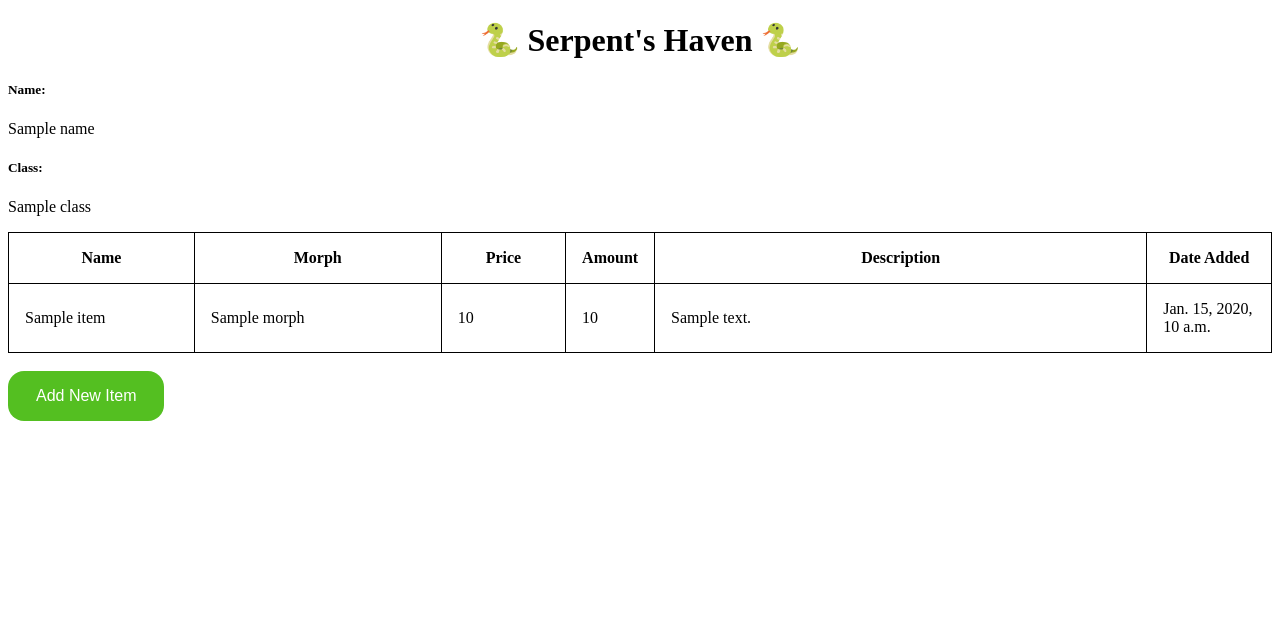
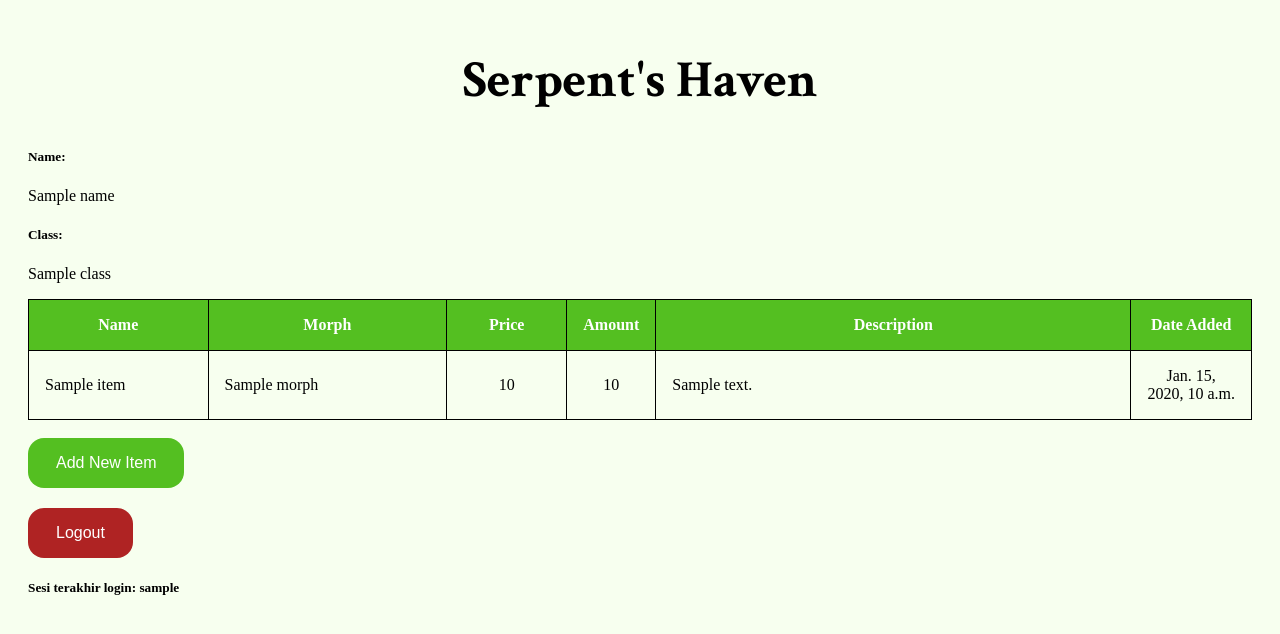
Before and after one commit to sabinamaritza/snakeInventory, a Django app: template main/templates/main.html in a window 1280 px wide. Shown: the top 634 px of the page. Run offline with Django 4.2, Linux system fonts and the light colour scheme; the template is opened without the code that fills it: most values are stand-ins (such as "Sample title", 1, 10 or a date in 2020).

Commit message:
added registration, login, logout

```diff
--- a/main/models.py
+++ b/main/models.py
@@ -1,7 +1,9 @@
 from django.db import models
+from django.contrib.auth.models import User
 
 # Create your models here.
 class Item(models.Model):
+    user = models.ForeignKey(User, on_delete=models.CASCADE)
     name = models.CharField(max_length=255)
     morph = models.CharField(max_length=255)
     price = models.IntegerField()
--- a/main/templates/main.html
+++ b/main/templates/main.html
@@ -1,7 +1,17 @@
 {% extends 'base.html' %}
 
 {% block content %}
+    <link rel="preconnect" href="https://fonts.googleapis.com">
+    <link rel="preconnect" href="https://fonts.gstatic.com" crossorigin>
+    <link href="https://fonts.googleapis.com/css2?family=Crimson+Text:wght@700&display=swap" rel="stylesheet">
+
     <style>
+        body {
+            background-color: #F7FFEF;
+            padding-left: 20px;
+            padding-right: 20px;
+        }
+
         table, th, td {
             width: 100%;
             border: 1px solid black;
@@ -9,43 +19,59 @@
             padding: 16px;
         }
 
+        table {
+            border-radius: 10px;
+        }
+
+        th {
+            background-color: #54BF21;
+            color: #FFF;
+        }
+
         h1 {
+            padding-top: 12px;
             text-align: center;
+            font-family: 'Crimson Text', serif;
+            font-size: 52px;
         }
 
          /* Set the percentage widths for each column */
         th:nth-child(1), td:nth-child(1) {
-            width: 15%; /* 20% for the first column */
+            width: 15%;
         }
 
         th:nth-child(2), td:nth-child(2) {
-            width: 20%; /* 15% for the second column */
+            width: 20%;
         }
 
         th:nth-child(3), td:nth-child(3) {
-            width: 10%; /* 15% for the third column */
+            width: 10%;
+            text-align: center;
         }
 
         th:nth-child(4), td:nth-child(4) {
-            width: 5%; /* 15% for the fourth column */
+            width: 5%;
+            text-align: center;
         }
 
         th:nth-child(5), td:nth-child(5) {
-            width: 40%; /* 20% for the fifth column */
+            width: 40%;
         }
 
         th:nth-child(6), td:nth-child(6) {
-            width: 10%; /* 15% for the sixth column */
+            width: 10%;
+            text-align: center;
         }
     </style>
 
-    <h1>🐍 Serpent's Haven 🐍</h1>
+    <h1>Serpent's Haven</h1>
 
     <h5>Name:</h5>
     <p>{{name}}</p>
 
     <h5>Class:</h5>
     <p>{{class}}</p>
+
 
     <table>
         <tr>
@@ -68,7 +94,6 @@
             </tr>
         {% endfor %}
     </table>
-
 <br />
 
 <style>
@@ -86,9 +111,14 @@
         font-style: normal;
         font-weight: 400;
         line-height: normal;
+        margin-bottom: 20px;
     }
     a {
         text-decoration: none;
+    }
+
+    a[href="{% url 'main:logout' %}"] .button-style {
+    background: #AF2323;
     }
 </style>
 
@@ -98,4 +128,12 @@
     </button>
 </a>
 
+<a href="{% url 'main:logout' %}">
+    <button class="button-style">
+        Logout
+    </button>
+</a>
+
+<h5>Sesi terakhir login: {{ last_login }}</h5>
+
 {% endblock content %}
--- a/main/urls.py
+++ b/main/urls.py
@@ -1,5 +1,6 @@
 from django.urls import path
-from main.views import show_main, create_item, show_xml, show_json, show_xml_by_id, show_json_by_id
+from main.views import show_main, create_item, show_xml, show_json, show_xml_by_id, show_json_by_id, register
+from main.views import login_user, logout_user
 
 app_name = 'main'
 
@@ -10,4 +11,7 @@ urlpatterns = [
     path('json/', show_json, name='show_json'),
     path('xml/<int:id>/', show_xml_by_id, name='show_xml_by_id'),
     path('json/<int:id>/', show_json_by_id, name='show_json_by_id'),
+    path('register/', register, name='register'),
+    path('login/', login_user, name='login'),
+    path('logout/', logout_user, name='logout'),
 ]
```
Also changed, not shown: main/templates/login.html (added, +45 -0 lines), main/templates/register.html (added, +34 -0 lines), main/views.py (+50 -5 lines), Frame 5.png (added), README.md, main/migrations/0002_item_user.py (added), 2 other files. Lines whose indentation alone changed are shown as unchanged.
